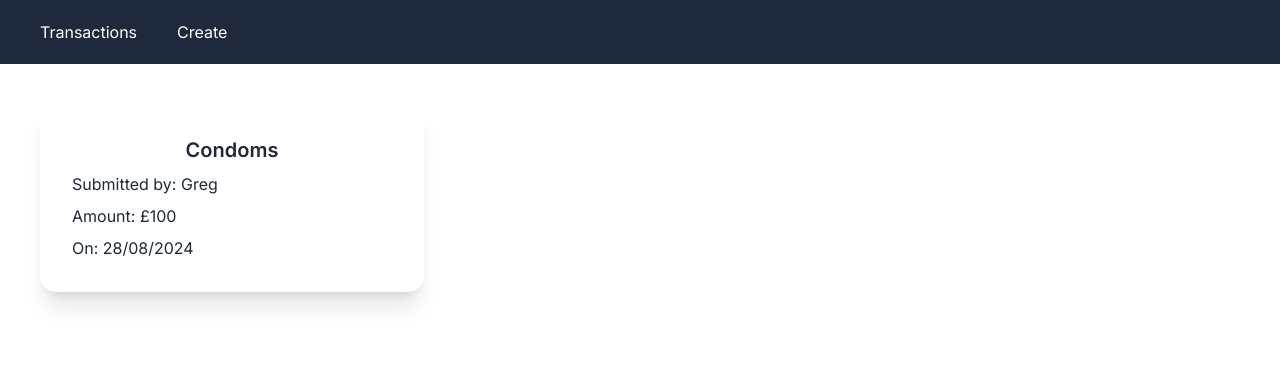
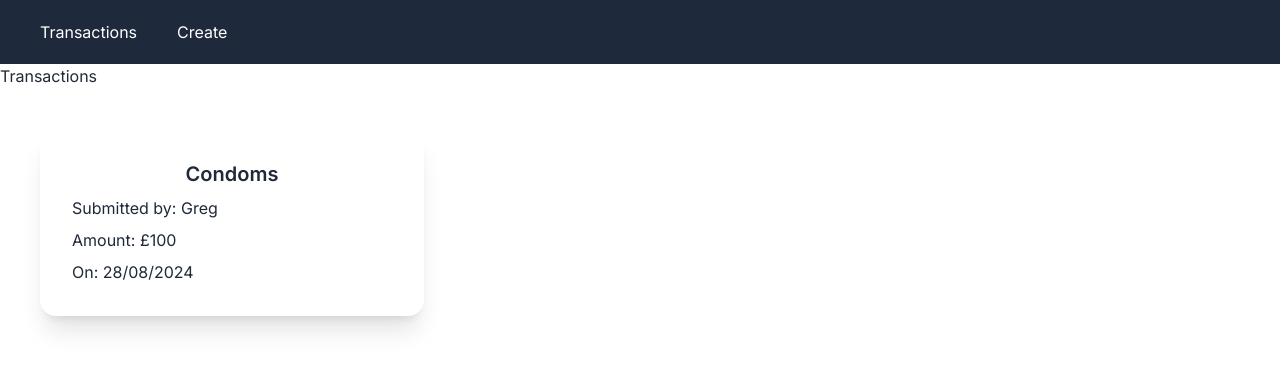
Before and after one commit to greg110902/NextJSCostSharing, a Next.js app: page / in a window 1280 px wide. Shown: the top 370 px of the page. Built offline with nearby package versions, Linux system fonts and the light colour scheme.

Commit message:
restructure

```diff
--- a/app/page.js
+++ b/app/page.js
@@ -3,6 +3,9 @@ import Card from "./components/transactions/Card";
 
 export default function Home() {
   return (
+    <div>
+      <h1>Transactions</h1>
+      <div>
         <Card
           transactionID={1}
           author={"Greg"}
@@ -11,5 +14,7 @@ export default function Home() {
           title={"Condoms"}
           date={"28/08/2024"}
         />
+      </div>
+    </div>
   );
 }
```
Lines whose indentation alone changed are shown as unchanged.
